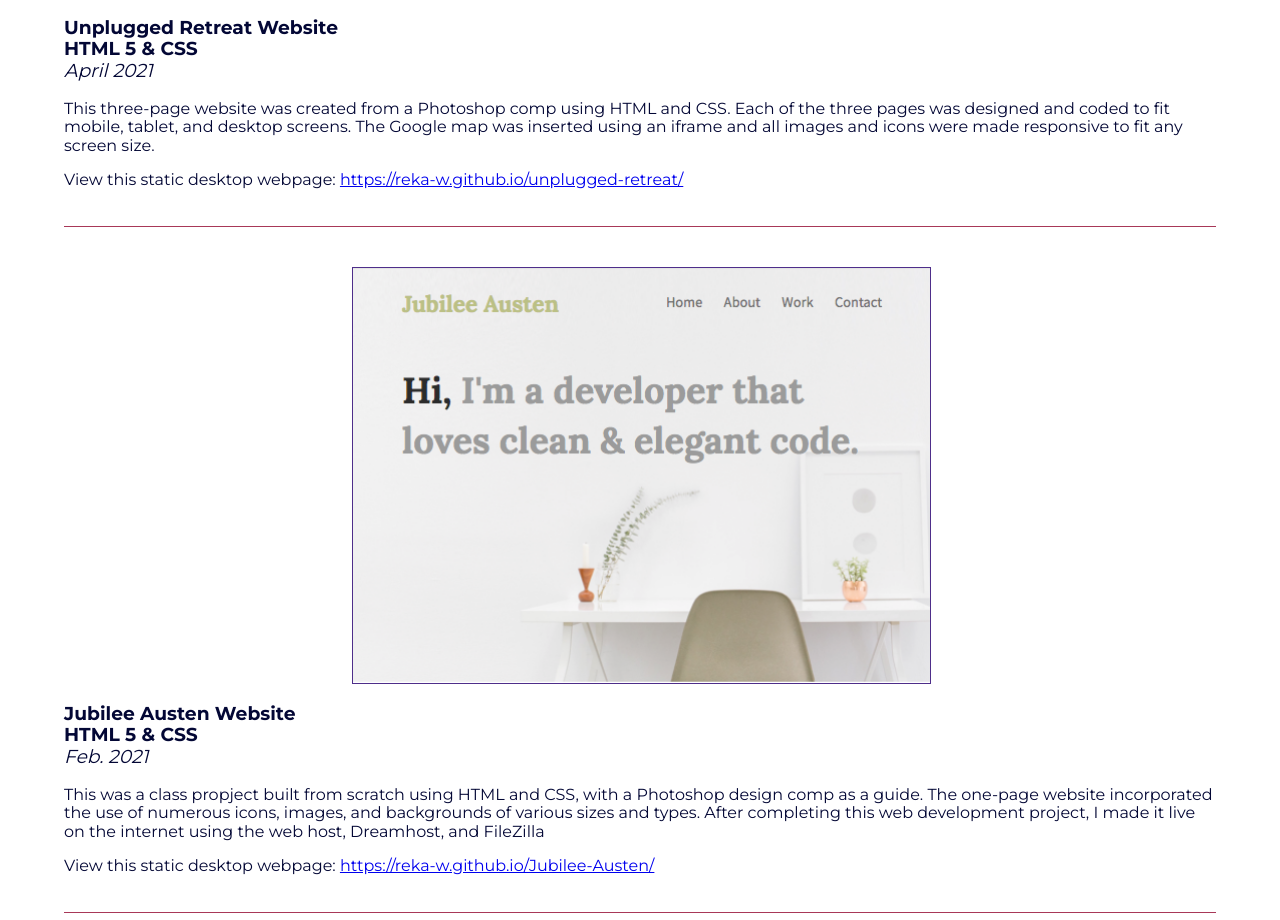
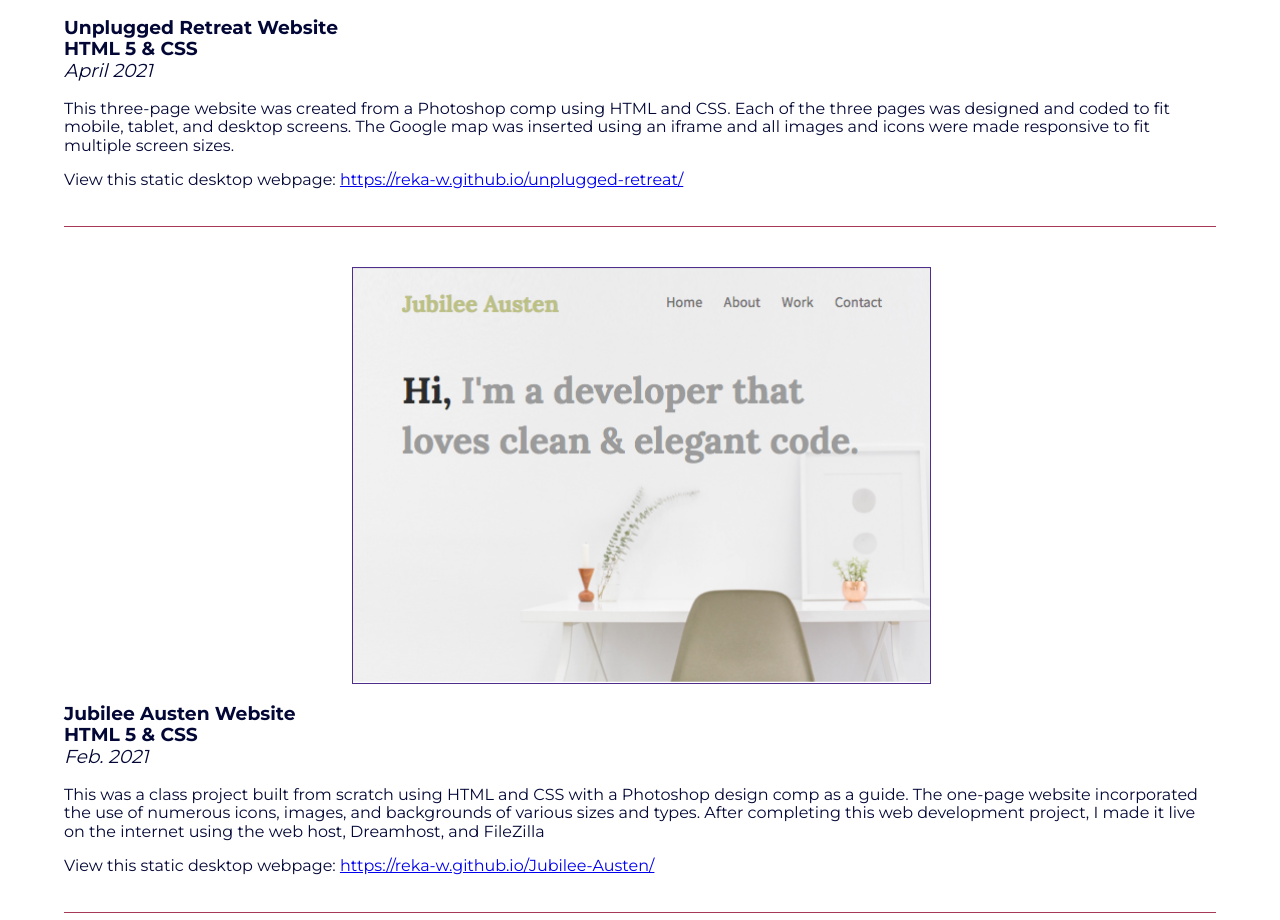
Before and after one commit to Reka-W/responsive-portfolio-website, a website built with Parcel: page index.html in a window 1280 px wide. Shown: the part 1212-2132 px from the top of the page. Built offline with nearby package versions, Linux system fonts and the light colour scheme.

Commit message:
Checked grammar and made corrections

```diff
--- a/index.html
+++ b/index.html
@@ -81,7 +81,7 @@
                           <h3><strong>Unplugged Retreat Website</strong><br>
                           HTML 5 &amp; CSS<br>
                           <span>April 2021</span></h3>
-                          <p>This three-page website was created from a Photoshop comp using HTML and CSS. Each of the three pages was designed and coded to fit mobile, tablet, and desktop screens. The Google map was inserted using an iframe and all images and icons were made responsive to fit any screen size.</p>
+                          <p>This three-page website was created from a Photoshop comp using HTML and CSS. Each of the three pages was designed and coded to fit mobile, tablet, and desktop screens. The Google map was inserted using an iframe and all images and icons were made responsive to fit multiple screen sizes.</p>
                           <p>View this static desktop webpage:
                           <a href="https://reka-w.github.io/unplugged-retreat/" target="_blank">https://reka-w.github.io/unplugged-retreat/</a></p>
                       </div>
@@ -98,7 +98,7 @@
                             <h3><strong>Jubilee Austen Website</strong><br>
                             HTML 5 &amp; CSS<br>
                             <span>Feb. 2021</span></h3>
-                            <p>This was a class propject built from scratch using HTML and CSS, with a Photoshop design comp as a guide. The one-page website incorporated the use of numerous icons, images, and backgrounds of various sizes and types. After completing this web development project, I made it live on the internet using the web host, Dreamhost, and FileZilla</p>
+                            <p>This was a class project built from scratch using HTML and CSS with a Photoshop design comp as a guide. The one-page website incorporated the use of numerous icons, images, and backgrounds of various sizes and types. After completing this web development project, I made it live on the internet using the web host, Dreamhost, and FileZilla</p>
                             <p>View this static desktop webpage:
                             <a href="https://reka-w.github.io/Jubilee-Austen/" target="_blank">https://reka-w.github.io/Jubilee-Austen/</a></p>
                         </div>
@@ -115,7 +115,7 @@
                               <h3><strong>Rogue Pickings Website</strong><br>
                               HTML 5 &amp; CSS<br>
                               <span>Feb. 2021</span></h3>
-                              <p>This is a one-page website that I completed as a class project. I used HTML and CSS to build this webpage from scratch using a Photoshop Design comp as a guide. Media queries were used to make this site responsive for optimal user experience on mobile devices, tablets, and desktop screens.</p>
+                              <p>This is a one-page website that I completed as a class project. I used HTML and CSS to build this webpage from scratch using a Photoshop design comp as a guide. Media queries were used to make this site responsive for optimal user experience on mobile devices, tablets, and desktop screens.</p>
                               <p>View this webpage customized for mobile, tablet, and desktop screen sizes:
                               <a href="https://reka-w.github.io/rogue-responsive/" target="_blank">https://reka-w.github.io/rogue-responsive/</a></p>
                         </div>
```
